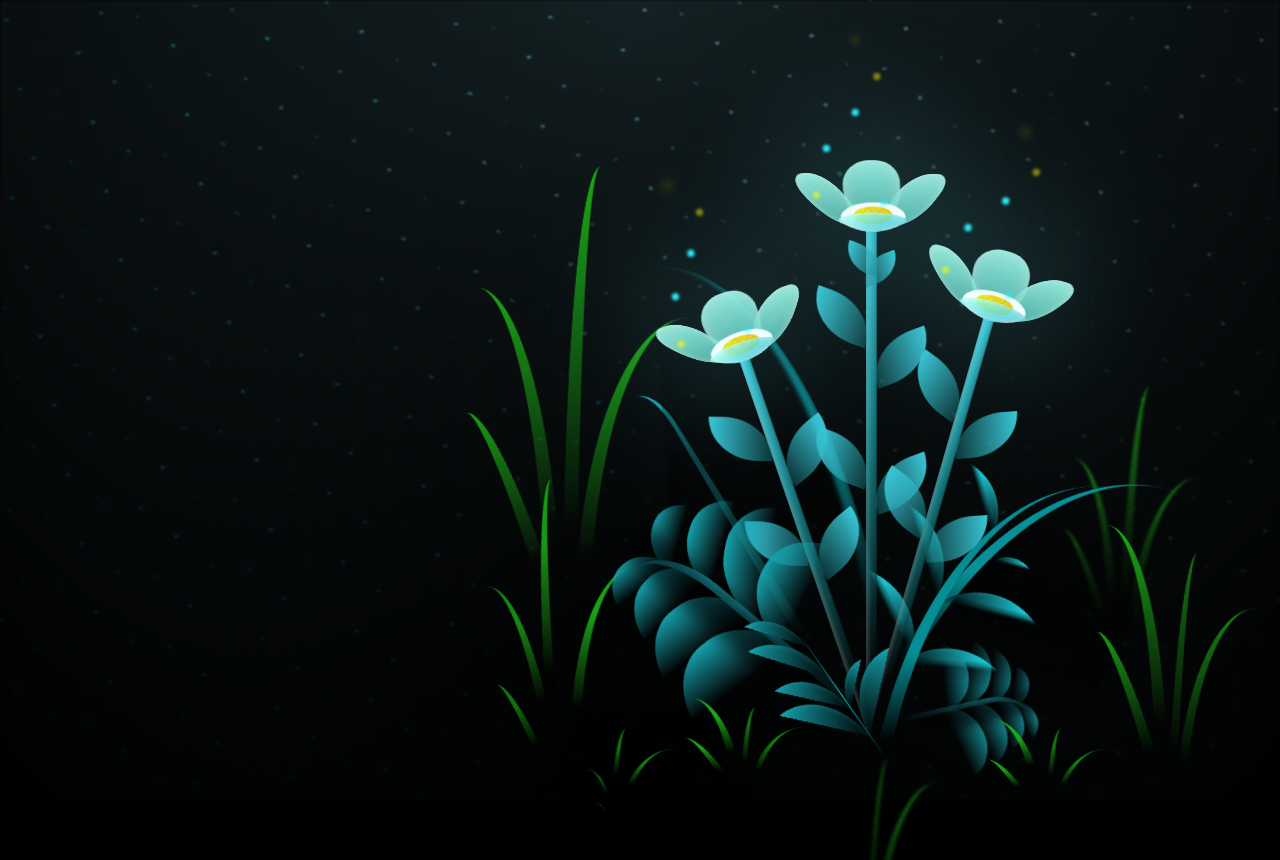
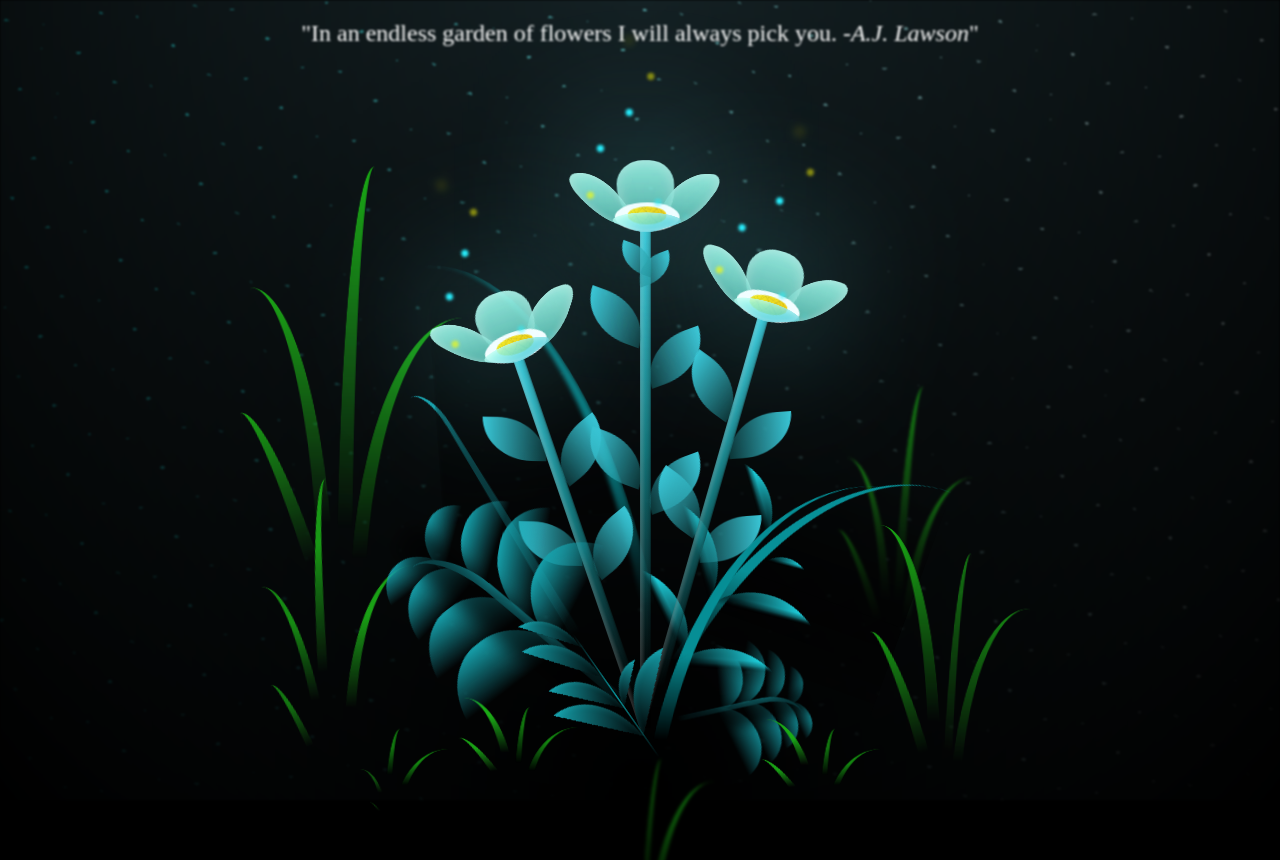
Before and after one commit to fariddhiya/test123, a plain HTML site: page flower.html in a window 1280 px wide. Shown: the top 860 px of the page. Drawn offline with Linux system fonts and the light colour scheme.

Commit message:
second commit

```diff
--- a/css/main.css
+++ b/css/main.css
@@ -913,6 +913,14 @@ body {
   -webkit-animation: flower__g-fr-leaft-ans-7 0.5s 4s linear backwards;
           animation: flower__g-fr-leaft-ans-7 0.5s 4s linear backwards;
 }
+.blockquote{
+  font-size: 1.5em;
+  font-weight: 300;
+  color: #fff;
+  text-align: center;
+  margin-top: 20px;
+  z-index: 100;
+}
 @-webkit-keyframes flower__g-fr-leaft-ans-7 {
   0% {
     transform-origin: left;
--- a/flower.html
+++ b/flower.html
@@ -10,10 +10,11 @@
 </head>
 <body class="container">
   <!-- Pembuat code: https://codepen.io/mdusmanansari/pen/BamepLe -->
-    <blockquote>
-      "In an endless garden of flowers I will always pick you. -<cite>A.J. Lawson</cite>"
-    </blockquote>
-    <div class="night"></div>
+    <div class="night">
+      <blockquote class="blockquote">
+        "In an endless garden of flowers I will always pick you. -<cite>A.J. Lawson</cite>"
+      </blockquote>
+    </div>
     <div class="flowers">
       <div class="flower flower--1">
         <div class="flower__leafs flower__leafs--1">
```
